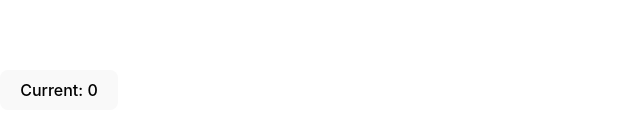
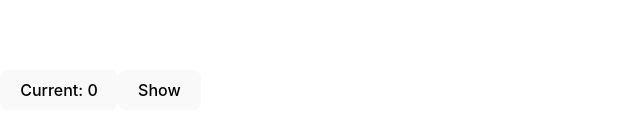
Before and after one commit to ViktoriiaKN/goit-react-project, a React (Vite) app: page / in a window 1280 px wide. Shown: the part 310-444 px from the top of the page, without its empty margins (0-640 px from the left). Built offline with nearby package versions, Linux system fonts and the light colour scheme.

Commit message:
Several states

```diff
--- a/src/components/App.jsx
+++ b/src/components/App.jsx
@@ -1,36 +1,31 @@
-/* export const App = () => {
-	let clicks = 0;
+import { useState } from "react";
 
-  const handleClick = () => {
-    clicks = clicks + 1;
-  };
-
-	return <button onClick={handleClick}>Current: {clicks}</button>
-}; */
-
-/* Обробник подій handleClick оновлює локальну змінну clicks. Проте дві речі заважають змінам бути видимими:
-- Локальні змінні не зберігаються між рендерами. Коли React рендерить цей компонент вдруге, він рендерить його з нуля — не враховує жодних змін у локальних змінних.
-- Зміни локальних змінних не викликають повторних рендерів. React не усвідомлює необхідності повторного рендерингу компонента з новими даними. */
-
-
-/* Для оновлення компонента новими даними потрібно виконати дві речі:
-
-Зберегти дані між рендерами.
-Заставити React рендерити компонент з новими даними (повторний рендеринг).
+/* Декілька станів
+Ви можете мати стільки змінних стану, скільки потрібно в одному компонентії. Для кожного використовуйте окремий useState.
  */
 
-/* Тут синтаксис [ clicks, setClicks ] - це деструктуризація масиву. Масив, який повертає useState, завжди має точно два елементи: перший (clicks) - це змінна стану, а другий (setClicks) - це функція для її встановлення.
-
-У handleClick використовуємо setClicks для зміни стану clicks. */
-
-import { useState } from "react";
+/* Додамо до компонента App ще один стан isOpen, який буде контролювати відображення абзацу тексту. */
 
 export const App = () => {
- const [ clicks , setClicks] = useState(0); /* Це деструктуризація масиву і повертається масив */
+  const [clicks, setClicks] = useState(0);
+  const [isOpen, setIsOpen] = useState(false);
 
   const handleClick = () => {
     setClicks(clicks + 1);
-  }
+  };
 
-  return <button onClick={handleClick}>Current: {clicks}</button>
+  const handleToggle = () => {
+    setIsOpen(!isOpen);
+  };
+
+  return (
+    <>
+      <button onClick={handleClick}>Current: {clicks}</button>
+      <button onClick={handleToggle}>{isOpen ? "Hide" : "Show"}</button>
+      {isOpen && <p>Now you can see me!</p>}
+    </>
+  );
 };
+
+/* Кожен зі станів clicks та isOpen незалежний і оновлюється своїми відповідними функціями встановлення setClicks та setIsOpen відповідно.
+ */
```
